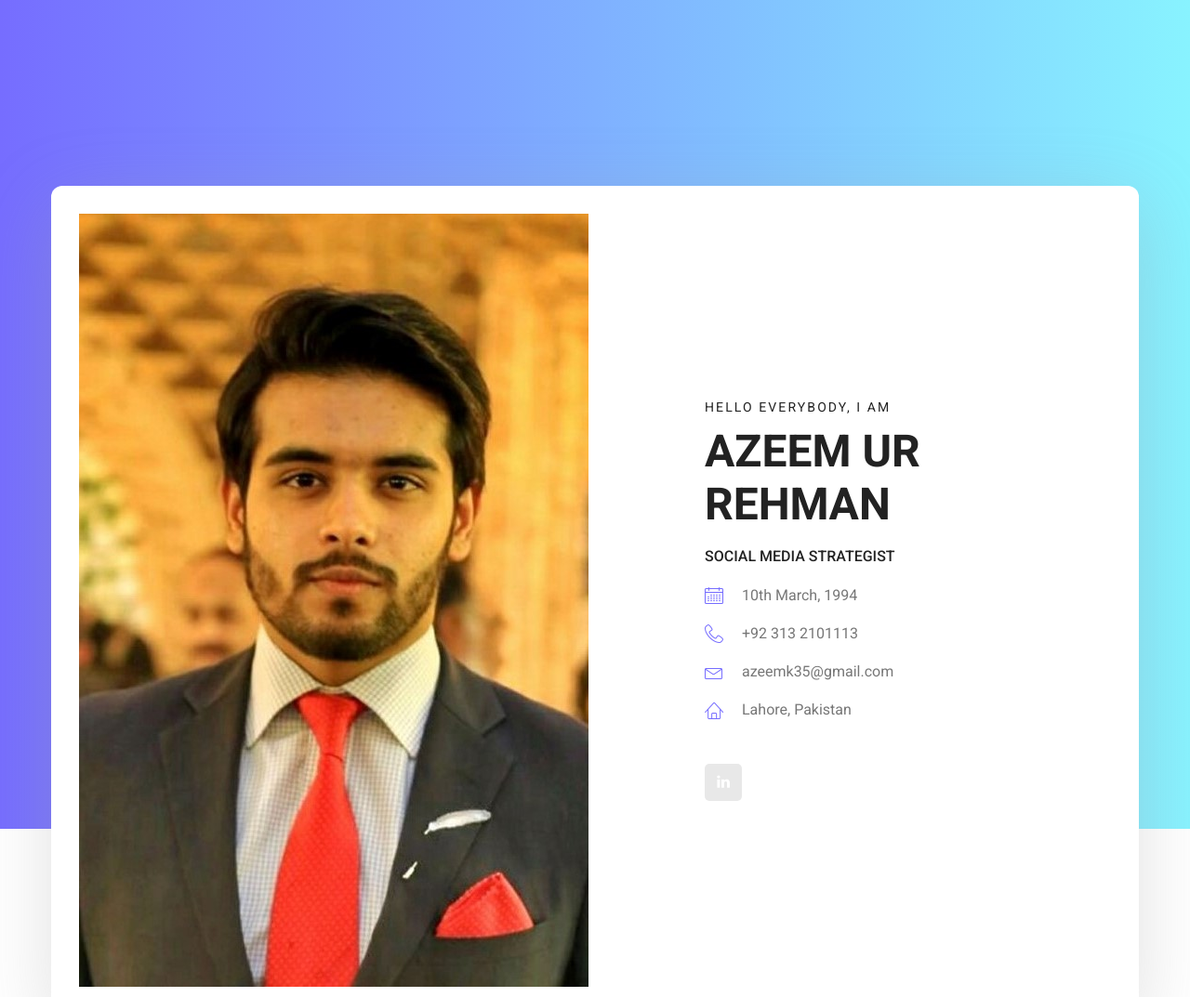
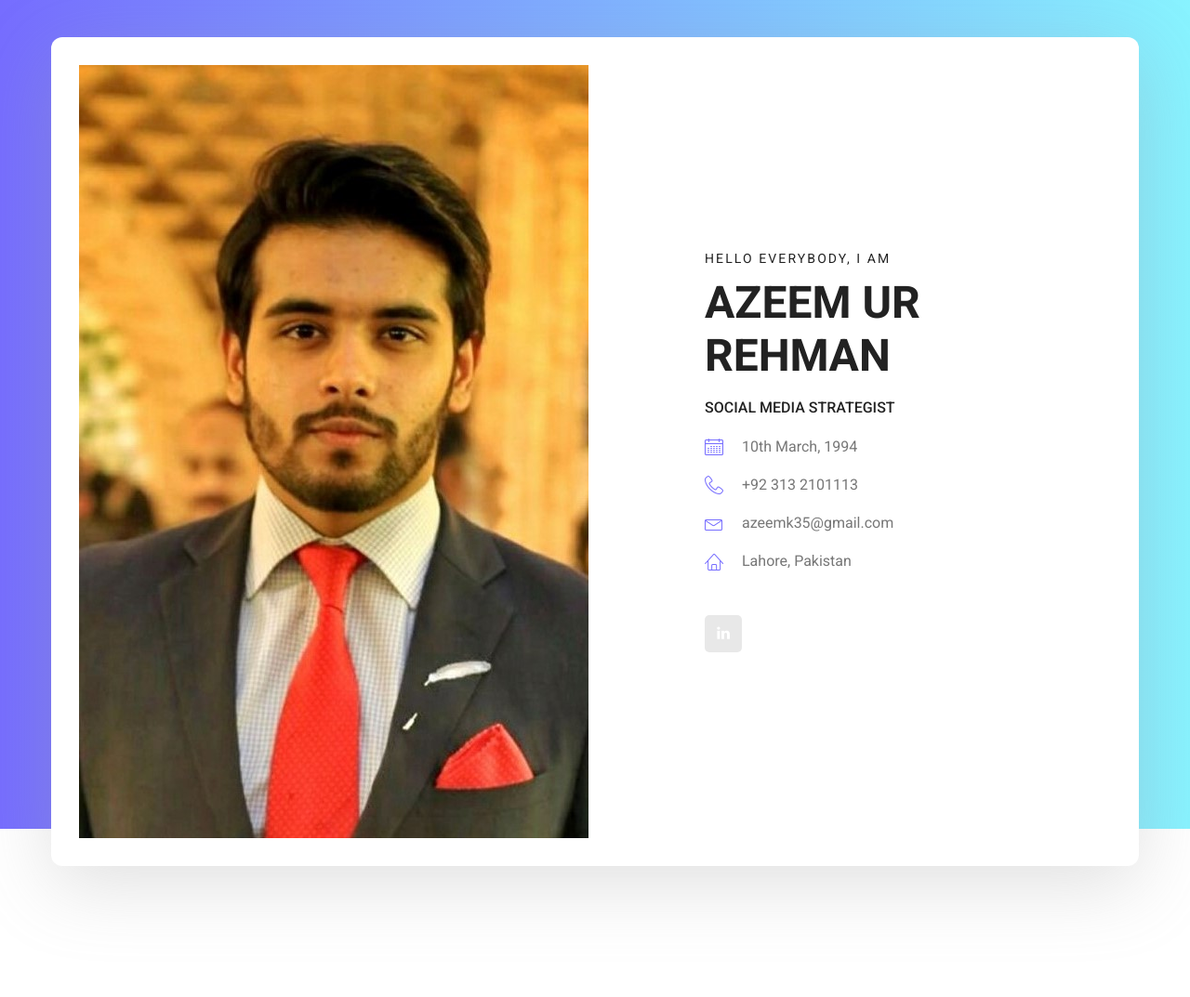
Before and after one commit to azeemk35/web-me, a plain HTML site: page index.html in a window 1280 px wide. Shown: the top 1073 px of the page at 93% size. Drawn offline with Linux system fonts and the light colour scheme.

Commit message:
Update index.html

```diff
--- a/index.html
+++ b/index.html
@@ -63,7 +63,7 @@
 
         <!--================Home Banner Area =================-->
         <section class="home_banner_area">
-           	<div class="container box_1620">
+           	<div class="container box_1620" style= "bottom: -40px;">
            		<div class="banner_inner d-flex align-items-center">
 					<div class="banner_content">
 						<div class="media">
```
